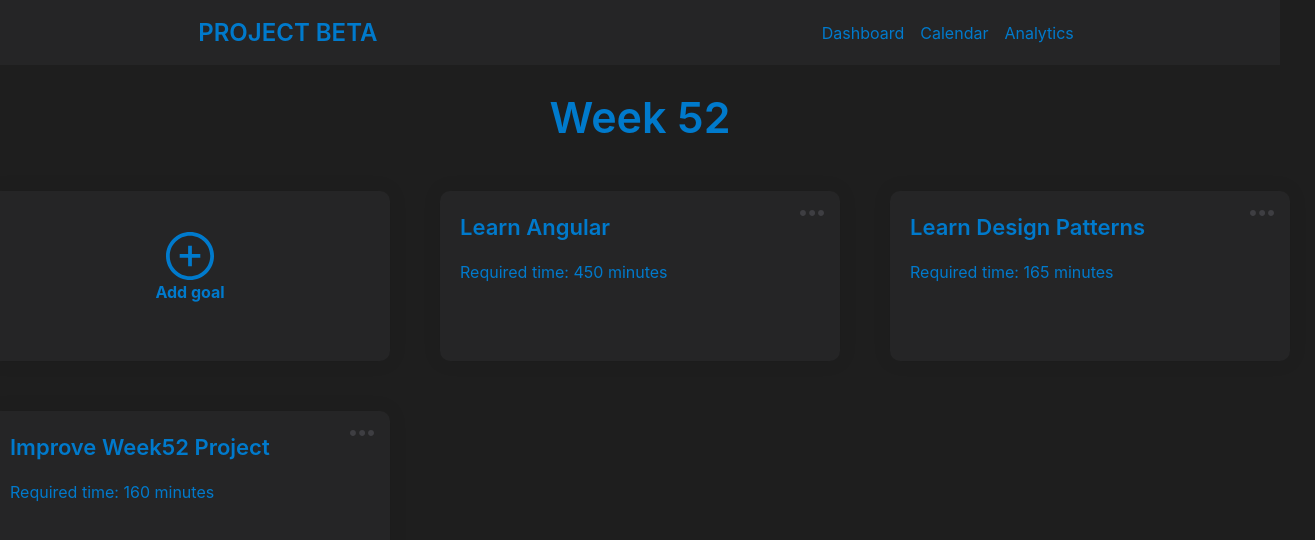
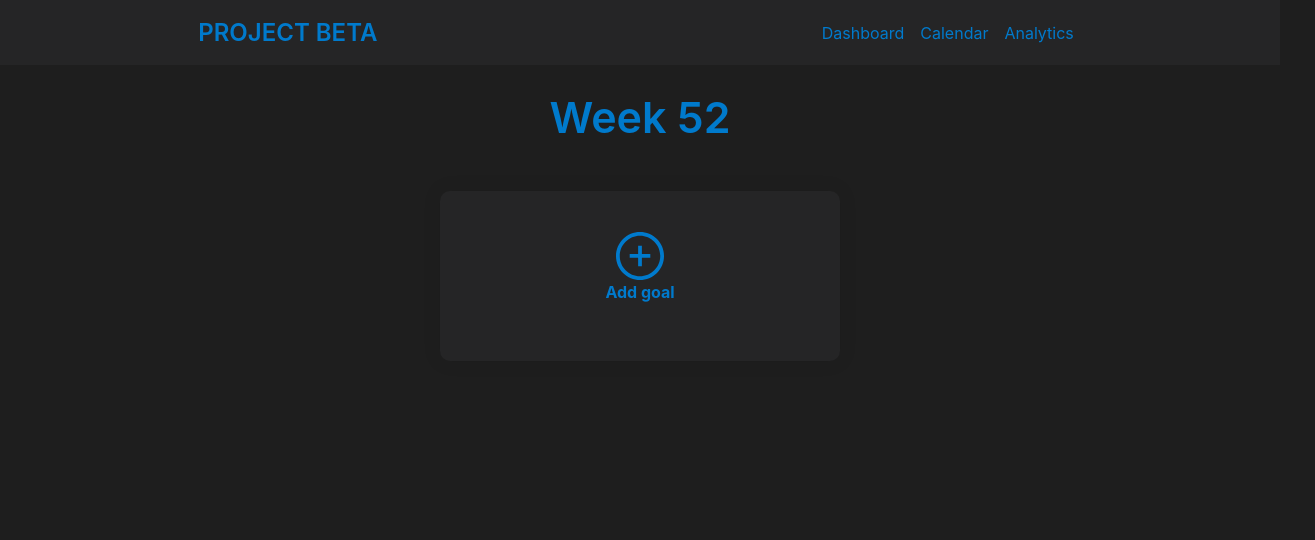
Before and after one commit to tepesalexandru/ng-week52, an Angular app: page / in a window 1280 px wide. Shown: the top 540 px of the page, 1315 px wide, since content can reach past the window. Built offline with nearby package versions, Linux system fonts and the light colour scheme.

Commit message:
now goals save to local storage

```diff
--- a/src/app/goals/goals.service.ts
+++ b/src/app/goals/goals.service.ts
@@ -4,26 +4,21 @@ import { IGoal } from '../shared/interfaces/goal';
 @Injectable()
 export class GoalsService {
 
-  GOALS: IGoal[] = [
-    {
-      label: 'Learn Angular',
-      minutesRequired: 450,
-    },
-    {
-      label: 'Learn Design Patterns',
-      minutesRequired: 165,
-    },
-    {
-      label: 'Improve Week52 Project',
-      minutesRequired: 160
+  GOALS: IGoal[] = [];
+
+  getGoals(): IGoal[] {
+    if (this.GOALS.length === 0) {
+      this.GOALS = JSON.parse(localStorage.getItem('allGoals'));
     }
-  ];
-
-  getGoals() {
     return this.GOALS;
   }
 
-  createGoal(goal: IGoal) {
+  createGoal(goal: IGoal): void {
     this.GOALS.push(goal);
+    this.saveGoals();
+  }
+
+  saveGoals(): void {
+    localStorage.setItem('allGoals', JSON.stringify(this.GOALS));
   }
 }
```
